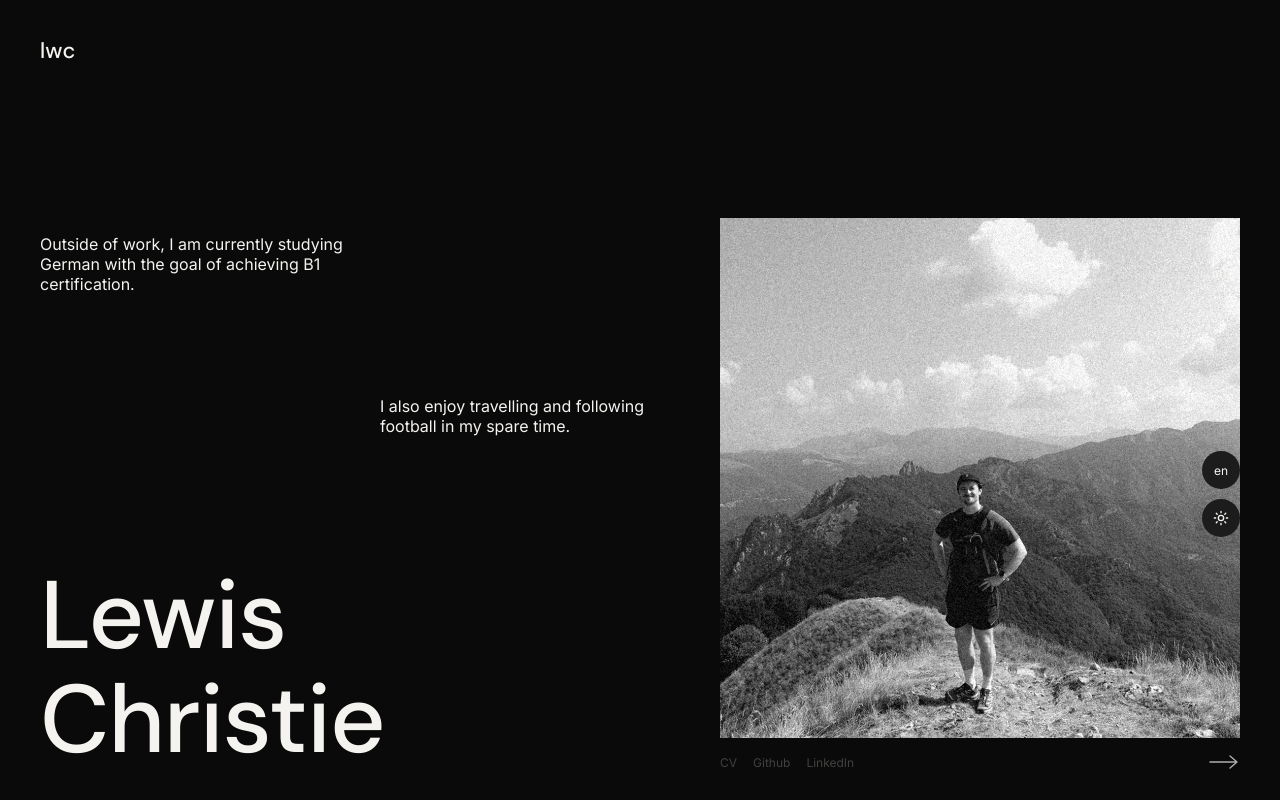
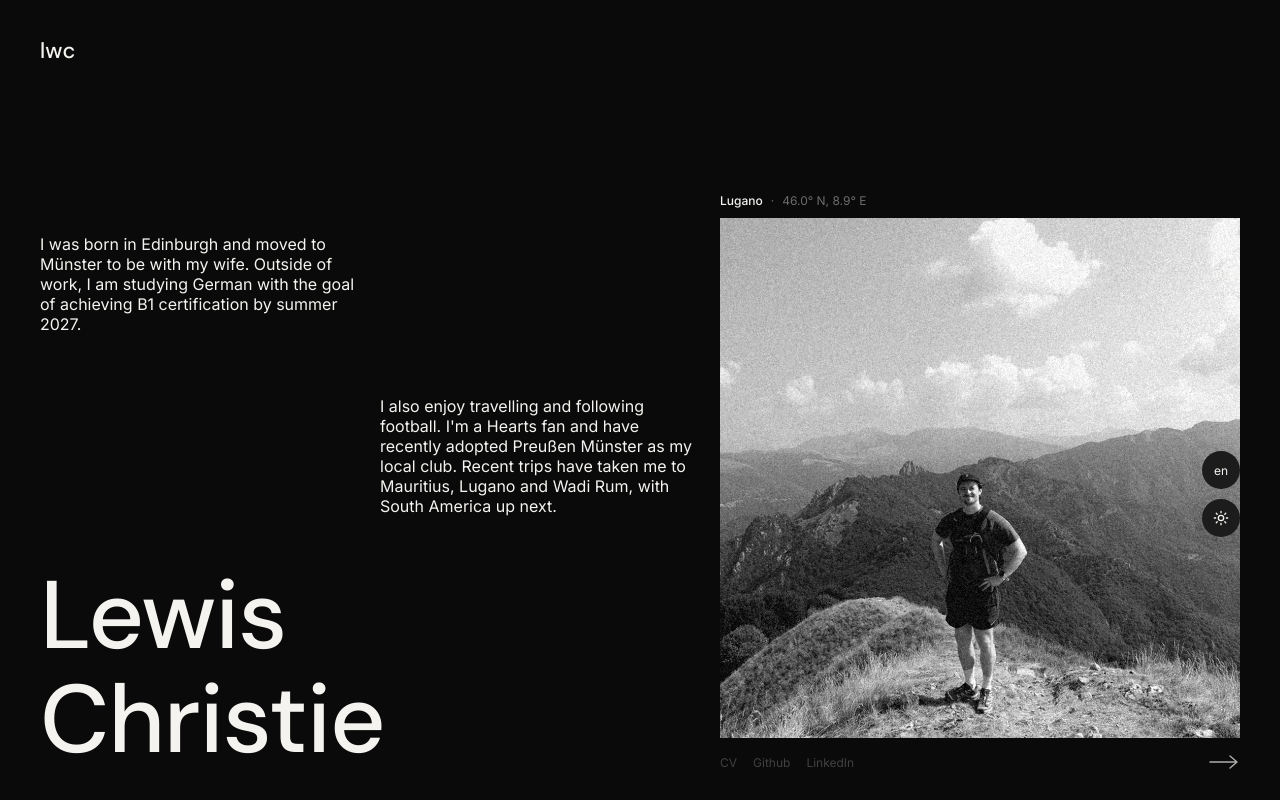
Before and after one commit to Vanilla487/portfolio, a plain HTML site: page index.html in a window 1280 px wide. Both pictures are taken after a click on the button 1218 px from the left and 3414 px from the top of the page. Shown: the part 2652-3452 px from the top of the page. Drawn offline with Linux system fonts and the light colour scheme.

Commit message:
Add location label to About gallery and expand About copy
Show the place and coordinates above the photo's top-left corner,
updating as the gallery moves between Wadi Rum, Lugano and Mauritius.
Expand both About paragraphs and add German translations.

Co-Authored-By: Claude Opus 5.5 <noreply@anthropic.com>
Claude-Session: https://claude.ai/code/session_01MExicqXcB1ZXBKHR7fFBRy

```diff
--- a/index.html
+++ b/index.html
@@ -182,17 +182,18 @@
     </h2>
     <!-- Colour-reveal gallery: one .reveal per photo, black-and-white first, colour second -->
     <div class="photo gallery">
+      <div class="photo-loc" aria-live="polite"><span class="photo-place">Wadi Rum</span><span class="photo-coord">29.6° N, 35.4° E</span></div>
       <div class="gallery-stage">
-        <div class="reveal is-active">
-          <img src="assets/reveal-1-bw.jpg" alt="Lewis Christie in a rocky desert landscape" decoding="async">
+        <div class="reveal is-active" data-place="Wadi Rum" data-coord="29.6° N, 35.4° E">
+          <img src="assets/reveal-1-bw.jpg" alt="Lewis Christie in the Wadi Rum desert, Jordan" decoding="async">
           <img class="reveal-colour" src="assets/reveal-1-colour.jpg" alt="" decoding="async">
         </div>
-        <div class="reveal" aria-hidden="true">
-          <img src="assets/reveal-2-bw.jpg" alt="Lewis Christie standing on a mountain ridge" decoding="async">
+        <div class="reveal" aria-hidden="true" data-place="Lugano" data-coord="46.0° N, 8.9° E">
+          <img src="assets/reveal-2-bw.jpg" alt="Lewis Christie standing on a mountain ridge near Lugano" decoding="async">
           <img class="reveal-colour" src="assets/reveal-2-colour.jpg" alt="" decoding="async">
         </div>
-        <div class="reveal" aria-hidden="true">
-          <img src="assets/reveal-3-bw.jpg" alt="Lewis Christie at a mountain viewpoint" decoding="async">
+        <div class="reveal" aria-hidden="true" data-place="Mauritius" data-coord="20.2° S, 57.5° E">
+          <img src="assets/reveal-3-bw.jpg" alt="Lewis Christie at a viewpoint in Mauritius" decoding="async">
           <img class="reveal-colour" src="assets/reveal-3-colour.jpg" alt="" decoding="async">
         </div>
       </div>
@@ -208,8 +209,8 @@
       </div>
     </div>
 
-    <p class="para-one">Outside of work, I am currently studying German with the goal of achieving B1 certification.</p>
-    <p class="para-two">I also enjoy travelling and following football in my spare time.</p>
+    <p class="para-one" data-i18n="about.p1">I was born in Edinburgh and moved to Münster to be with my wife. Outside of work, I am studying German with the goal of achieving B1 certification by summer 2027.</p>
+    <p class="para-two" data-i18n="about.p2">I also enjoy travelling and following football. I'm a Hearts fan and have recently adopted Preußen Münster as my local club. Recent trips have taken me to Mauritius, Lugano and Wadi Rum, with South America up next.</p>
 
   </section>
 
@@ -258,6 +259,8 @@
       'contact.label':'contact',
       'contact.body':'Add your preferred contact copy here — a short line inviting people to reach out, plus real links below.',
       'about.label':'about',
+      'about.p1':"I was born in Edinburgh and moved to Münster to be with my wife. Outside of work, I am studying German with the goal of achieving B1 certification by summer 2027.",
+      'about.p2':"I also enjoy travelling and following football. I'm a Hearts fan and have recently adopted Preußen Münster as my local club. Recent trips have taken me to Mauritius, Lugano and Wadi Rum, with South America up next.",
       'about.body':'Add your about copy here — background, interests outside Pega/UI work, and anything that gives visitors a sense of who you are beyond the job titles.',
       'footer.built':'built with figma → code'
     },
@@ -280,6 +283,8 @@
       'contact.label':'kontakt',
       'contact.body':'Hier eigenen Kontakttext ergänzen — eine kurze Einladung zur Kontaktaufnahme sowie echte Links unten.',
       'about.label':'über mich',
+      'about.p1':'Ich bin in Edinburgh geboren und für meine Frau nach Münster gezogen. Neben der Arbeit lerne ich Deutsch, mit dem Ziel, bis Sommer 2027 das B1-Zertifikat zu erreichen.',
+      'about.p2':'In meiner Freizeit reise ich gern und verfolge Fußball. Ich bin Hearts-Fan und habe vor Kurzem Preußen Münster als meinen Verein vor Ort adoptiert. Zuletzt war ich auf Mauritius, in Lugano und im Wadi Rum – als Nächstes geht es nach Südamerika.',
       'about.body':'Hier eigenen Über-mich-Text ergänzen — Hintergrund, Interessen abseits von Pega/UI und alles, was Besuchern ein Gefühl dafür gibt, wer du bist.',
       'footer.built':'mit figma → code gebaut'
     }
@@ -400,6 +405,8 @@
   // Gallery: the arrow moves to the next photo with a crossfade, looping back to the first.
   document.querySelectorAll('.gallery').forEach(function (g) {
     var slides = g.querySelectorAll('.reveal');
+    var place = g.querySelector('.photo-place');
+    var coord = g.querySelector('.photo-coord');
     var i = 0;
     g.querySelector('.gallery-next').addEventListener('click', function () {
       slides[i].classList.remove('is-active');
@@ -407,6 +414,8 @@
       i = (i + 1) % slides.length;
       slides[i].classList.add('is-active');
       slides[i].removeAttribute('aria-hidden');
+      if (place) place.textContent = slides[i].dataset.place || '';
+      if (coord) coord.textContent = slides[i].dataset.coord || '';
     });
   });
 </script>
--- a/main.css
+++ b/main.css
@@ -325,7 +325,23 @@
   grid-row: 1 / 4;
   align-self: center;
   width: 100%;
+  position: relative;
 }
+
+/* Location label, just above the photo's top-left corner; updates with the gallery */
+.photo-loc{
+  position: absolute;
+  bottom: 100%;
+  left: 0;
+  padding-bottom: 10px;
+  display: flex;
+  gap: 8px;
+  font-size: 12px;
+  white-space: nowrap;
+  color: var(--text-dim);
+}
+.photo-place{ color: var(--text); font-weight: 500; }
+.photo-coord::before{ content: "·"; margin-right: 8px; }
 
 /* ---- Colour-reveal gallery (about section) ---- */
 .gallery-stage{
```
